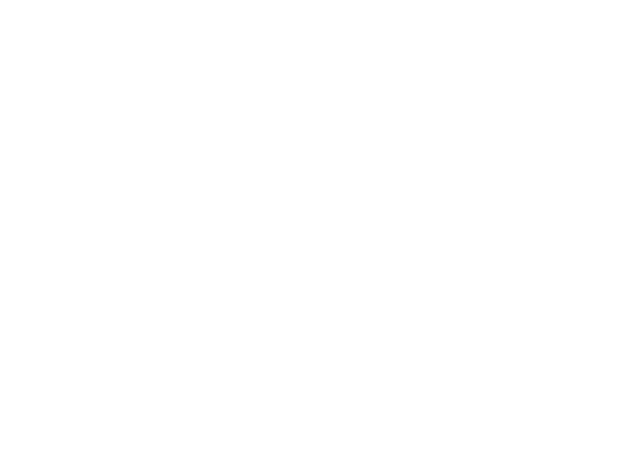
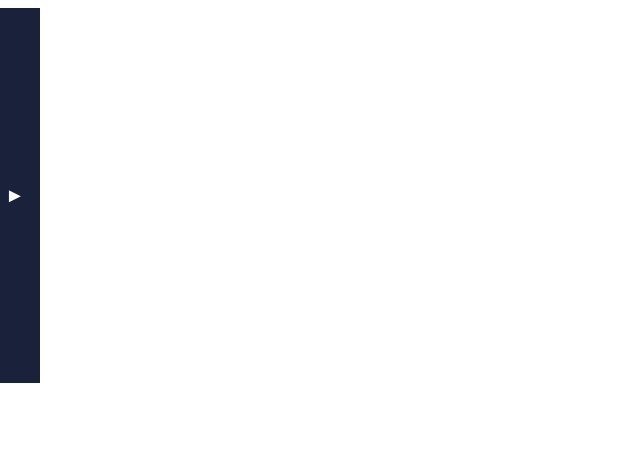
Before and after one commit to PsychedelicPasta/hoverSidebar, a plain HTML site: page index.html in a window 1280 px wide. Shown: the whole page, without its empty margins (0-640 px from the left). Drawn offline with Linux system fonts and the light colour scheme.

Commit message:
Update index.html

```diff
--- a/index.html
+++ b/index.html
@@ -6,7 +6,21 @@
 </head>
 
 <body>
+  <div id="mySidebar" class="sidebar">
+  <a href="javascript:void(0)" class="sidebar" onmouseleave="closeNav()">×</a>
+  		<h4>Quick Links</h4>
+  <a href="#">Link 0</a>
+  <a href="#">Link 1</a>
+  <a href="#">Link 2</a>
+  <a href="#">Link 3</a>
+  <a href="#">Link 4</a>
+	<br>
+</div>
 
+<div id="main">
+    <button style="height: 375px; margin-top:-16px;" class="openbtn" onmouseenter="openNav()">&#9658</button>
+
+</div>
 
 <script src = "script.js"></scrupt>
 </body>
```
